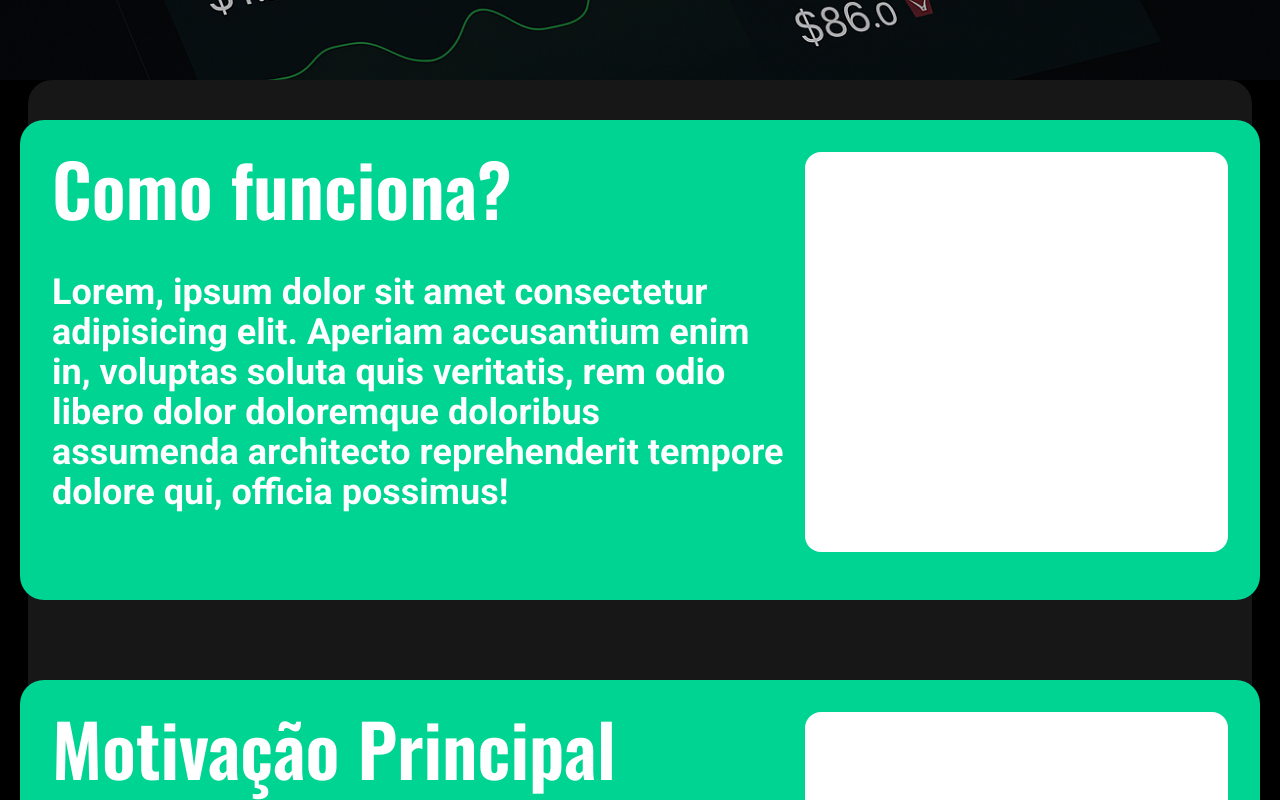
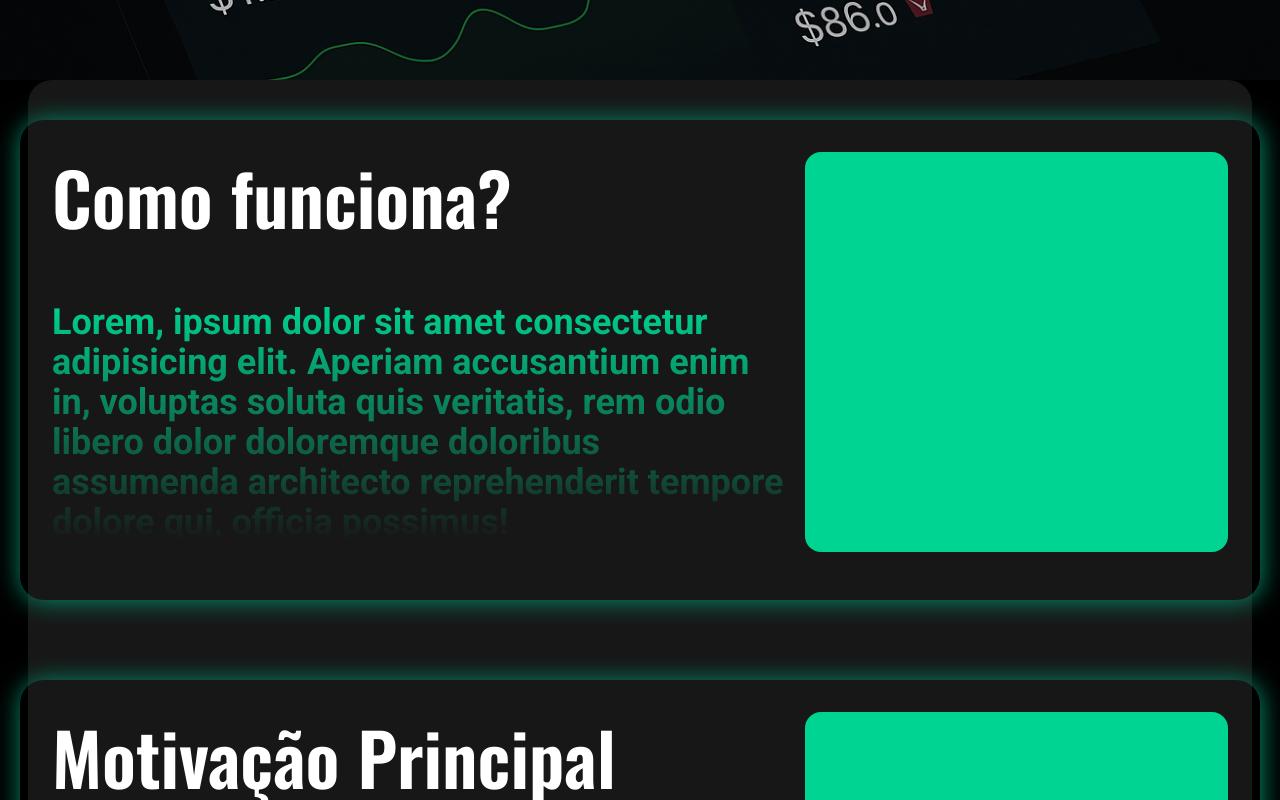
Before and after one commit to financepork/Pork, a React (Vite) app: page / in a window 1280 px wide. Shown: the part 920-1720 px from the top of the page. Built offline with nearby package versions, Linux system fonts and the light colour scheme.

Commit message:
mudancas no card

```diff
--- a/src/components/Card.jsx
+++ b/src/components/Card.jsx
@@ -2,12 +2,12 @@ import React from 'react'
 
 const Card = ({ title, text, imgPath }) => {
     return (
-        <div className='bg-[var(--color-green)] m-10 w-310 h-120 rounded-3xl flex justify-between p-8'>
-            <div className=''>
-                <h2 className='text-[var(--color-white)] text-7xl font-title' >{title}</h2>
-                <p className='text-[var(--color-white)] text-4xl font-text mt-12'>{text}</p>
+        <div className='bg-none m-10 w-310 h-120 rounded-3xl flex justify-between p-8 shadow-[1px_1px_25px_1px_var(--color-dark-green)]'>
+            <div>
+                <h2 className='text-[var(--color-white)] font-title leading-tight pb-3 text-7xl'>{title}</h2>
+                <p className='bg-gradient-to-b from-[var(--color-green)] to-[var(--color-light-green)] bg-clip-text text-4xl font-text mt-12 text-transparent'>{text}</p>
             </div>
-            <div className='bg-[var(--color-white)] h-100 w-550 ml-5 rounded-2xl'>
+            <div className='bg-[var(--color-green)] h-100 w-550 ml-5 rounded-2xl'>
                 <aside>
                     <img src={imgPath} alt=""/>
                 </aside>
```
